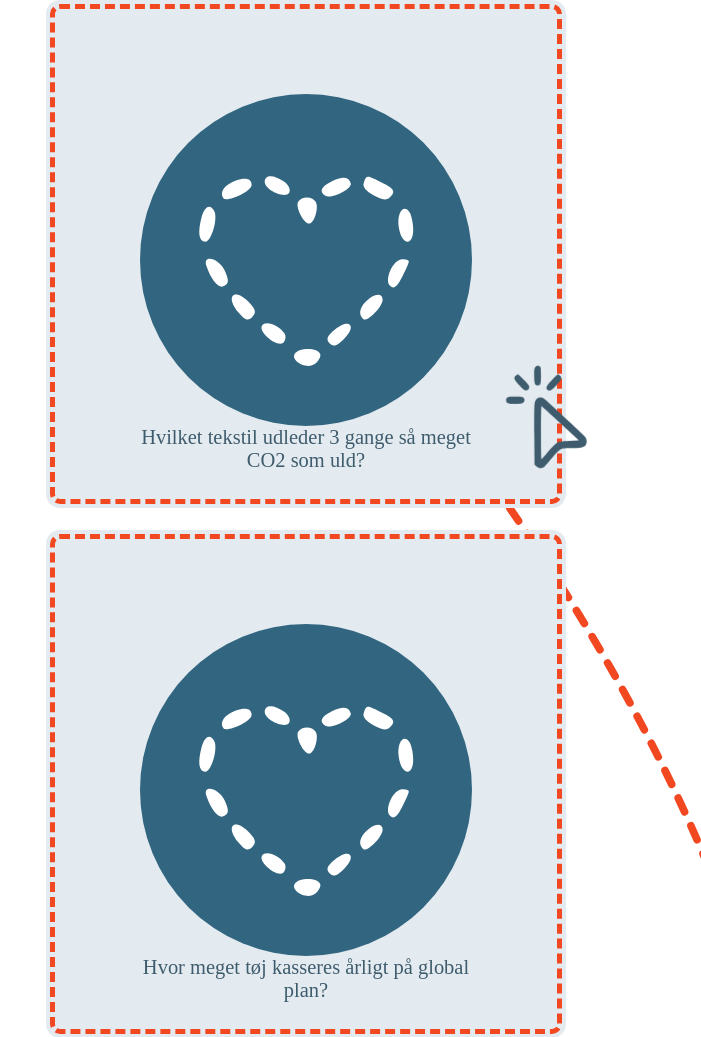
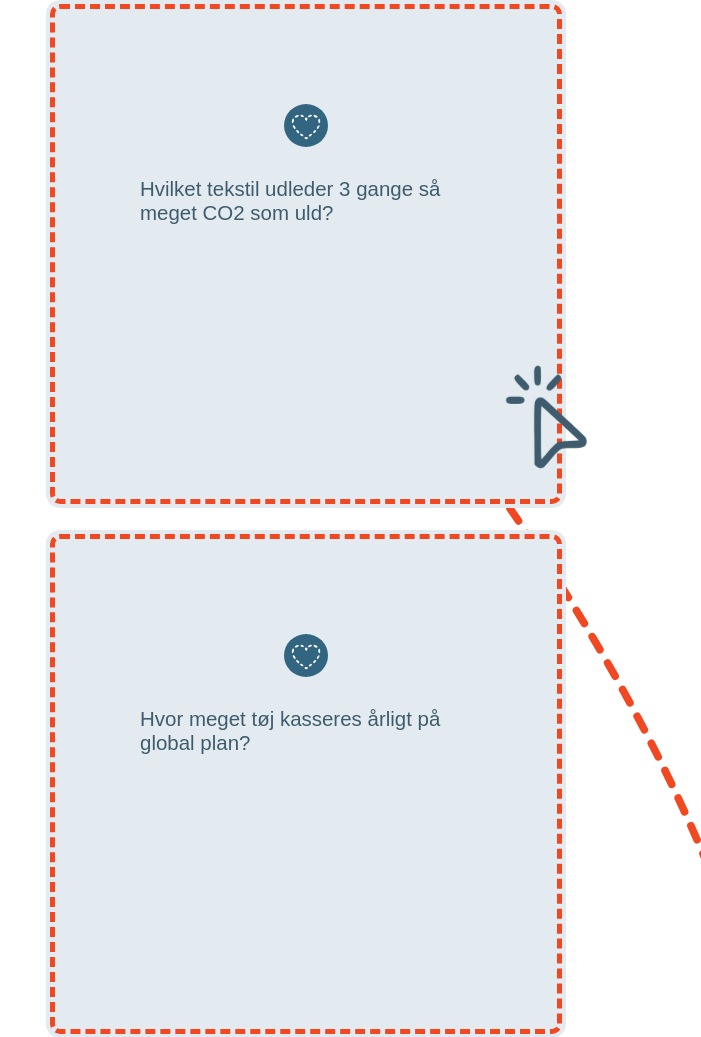
Before and after one commit to emilyndk/itmv, an Astro site: page / in a window 1280 px wide. Shown: the part 9227-10264 px from the top of the page, without its empty margins (334-1035 px from the left). Built offline with nearby package versions, Linux system fonts and the light colour scheme; Astro itself is replaced by a stand-in of ours.

Commit message:
altupdateaaarh

```diff
--- a/src/components/textdynamisk.astro
+++ b/src/components/textdynamisk.astro
@@ -9,32 +9,36 @@ const {p} = Astro.props;
 
 
 <style>
-/* img {
-  width: 13%;
+img {
+  width: 23%;
   height: auto;
-} */
+}
 
-/* .layout {
+.layout {
 display: flex;
 flex-direction: column;
 align-items: center;
 justify-content: center;
 padding: 10px 0;
-} */
+text-align:left;
+}
 
-/* .p {
-  padding: 20px 0;
-} */
+.p {
+  padding: 5px 5px;
+  font-size: 3.4vw;
+  font-family: Arial, Helvetica, sans-serif;
+}
 
 @media (min-width: 800px) {
-  /* img {
-  width: 23%;
+  img {
+  width: 13%;
   height: auto;
-} */
+}
 
-/* .p {
-  padding: 5px 0;
-} */
+.p {
+  padding: 30px 0;
+  font-size: 1.6vw;
+}
 }
 
 </style>
```
